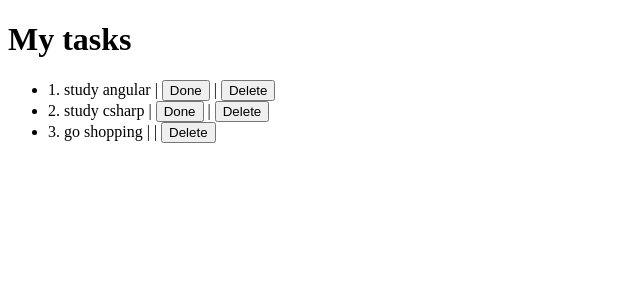
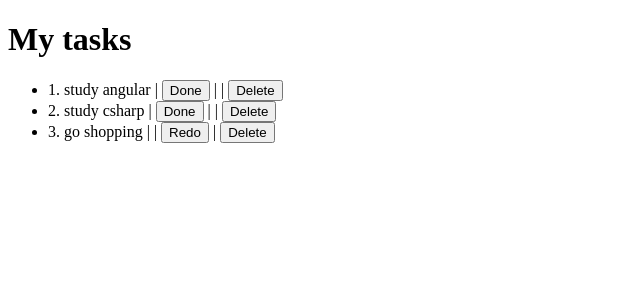
Before and after one commit to leandropicoli/todo-lite, an Angular app: page / in a window 1280 px wide. Shown: the top 300 px of the page, without its empty margins (0-640 px from the left). Built offline with nearby package versions, Linux system fonts and the light colour scheme.

Commit message:
Create functions to set todo as done and undone

```diff
--- a/src/app/app.component.html
+++ b/src/app/app.component.html
@@ -1,6 +1,7 @@
 <h1>{{title}}</h1>
 <ul>
   <li *ngFor="let todo of todos">{{todo.id}}. {{todo.title}} |
-    <button *ngIf="!todo.done">Done</button> |
+    <button *ngIf="!todo.done" (click)="markAsDone(todo)">Done</button> |
+    <button *ngIf="todo.done" (click)="markAsUndone(todo)">Redo</button> |
     <button (click)="remove(todo)">Delete</button></li>
 </ul>
--- a/src/app/app.component.ts
+++ b/src/app/app.component.ts
@@ -23,11 +23,11 @@
     }
   }
 
-  markAsDone() {
-
+  markAsDone(todo: Todo) {
+    todo.done = true;
   }
 
-  markAsUndone() {
-
+  markAsUndone(todo: Todo) {
+    todo.done = false;
   }
 }
```
